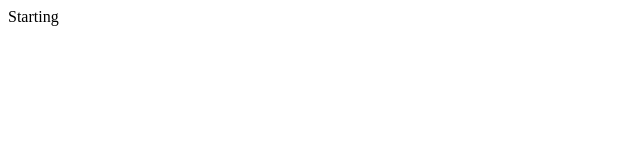
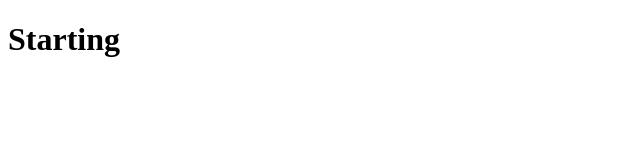
Before and after one commit to scottmason13/hello-world, a plain HTML site: page index.html in a window 1280 px wide. Shown: the whole page, without its empty margins (0-640 px from the left). Drawn offline with Linux system fonts and the light colour scheme.

Commit message:
added h1

```diff
--- a/index.html
+++ b/index.html
@@ -6,6 +6,6 @@
     <title>Document</title>
 </head>
 <body>
-    Starting
+   <h1>Starting</h1>
 </body>
 </html>
```
